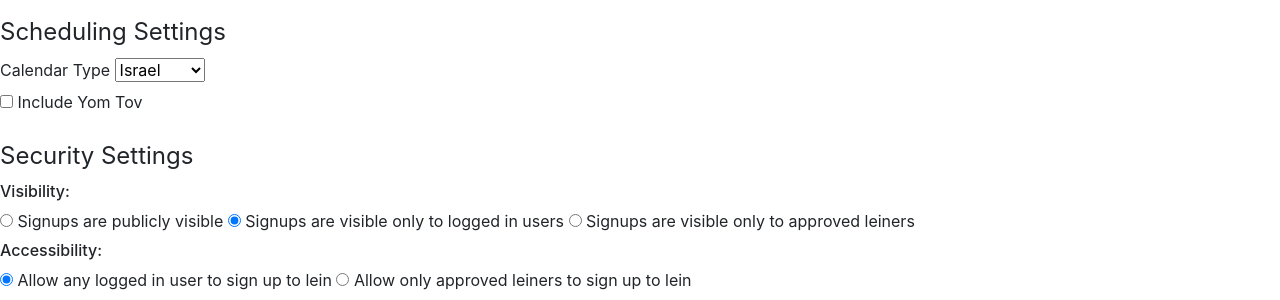
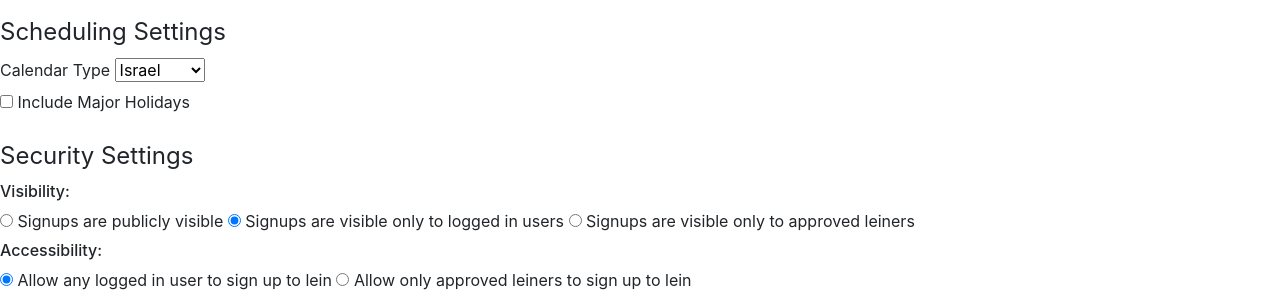
Before and after one commit to mkopinsky/whosleining, a Flask app: page /shul-info/ in a window 1280 px wide. Shown: the part 147-447 px from the top of the page. Run offline with Flask 2, Linux system fonts and the light colour scheme; some libraries are stand-ins or nearby versions.

Commit message:
Change all references to yomtov to major holidays instead

```diff
--- a/main.py
+++ b/main.py
@@ -97,7 +97,7 @@ def shul_info():
             state=request.form['state'],
             zip=request.form['zip'],
             calendar_type=request.form['calendar-type'],
-            yomtov_signup=request.form['yom-tov'],
+            major_holidays=request.form['major'],
             visibility=request.form['visibility'],
             accessibility=request.form['accessibility']
         )
--- a/models.py
+++ b/models.py
@@ -36,7 +36,7 @@ class Shuls(Base):
     state = Column(String(2))
     zip = Column(String(10))
     calendar_type = Column(String(8))
-    yomtov_signup = Column(String(3))
+    major_holidays = Column(String(3))
     visibility = Column(String(10))
     accessibility = Column(String(10))
     user = relationship(
--- a/static/script.js
+++ b/static/script.js
@@ -10,7 +10,7 @@ if (cal === 'Israel'){
 
 // yt was defined in signup.html
 var hebcal = $.getJSON(
-  'https://www.hebcal.com/hebcal/?v=1&cfg=json&year=now&month=x&s=on&maj=' + yt + '&i=' + israel
+  'https://www.hebcal.com/hebcal/?v=1&cfg=json&year=now&month=x&s=on&maj=' + major + '&i=' + israel
 ).done(function(data) {
   var today = new Date();
   today.setHours(0, 0, 0, 0);
@@ -30,7 +30,7 @@ var hebcal = $.getJSON(
 
 // disable hidden inputs for checkboxes when checked so that only the checked value gets passed to server
 $('#submit').click(function() {
-  if ($('#yom-tov').prop('checked')) {
-    $('#yom-tov-hidden').prop('disabled', true);
+  if ($('#major').prop('checked')) {
+    $('#major-hidden').prop('disabled', true);
   }
 })
--- a/templates/shulInfo.html
+++ b/templates/shulInfo.html
@@ -82,9 +82,9 @@
             </select>
           </div>
           <div>
-            <input id='yom-tov-hidden' type='hidden' value='off' name='yom-tov'/>
-            <input id='yom-tov' type='checkbox' value='on' name='yom-tov'/>
-            <label for'yom-tov'>Include Yom Tov</label>
+            <input id='major-hidden' type='hidden' value='off' name='major'/>
+            <input id='major' type='checkbox' value='on' name='major'/>
+            <label for='major'>Include Major Holidays</label>
           </div>
         </div>
         <div class='form-group'>
--- a/templates/signup.html
+++ b/templates/signup.html
@@ -13,7 +13,7 @@
 
 {% block js %}
   <script type='text/javascript'>
-    var yt = '{{ shul.yomtov_signup }}';
+    var major = '{{ shul.major_holidays }}';
     var cal = '{{ shul.calendar_type }}';
   </script>
 {% endblock %}
```
